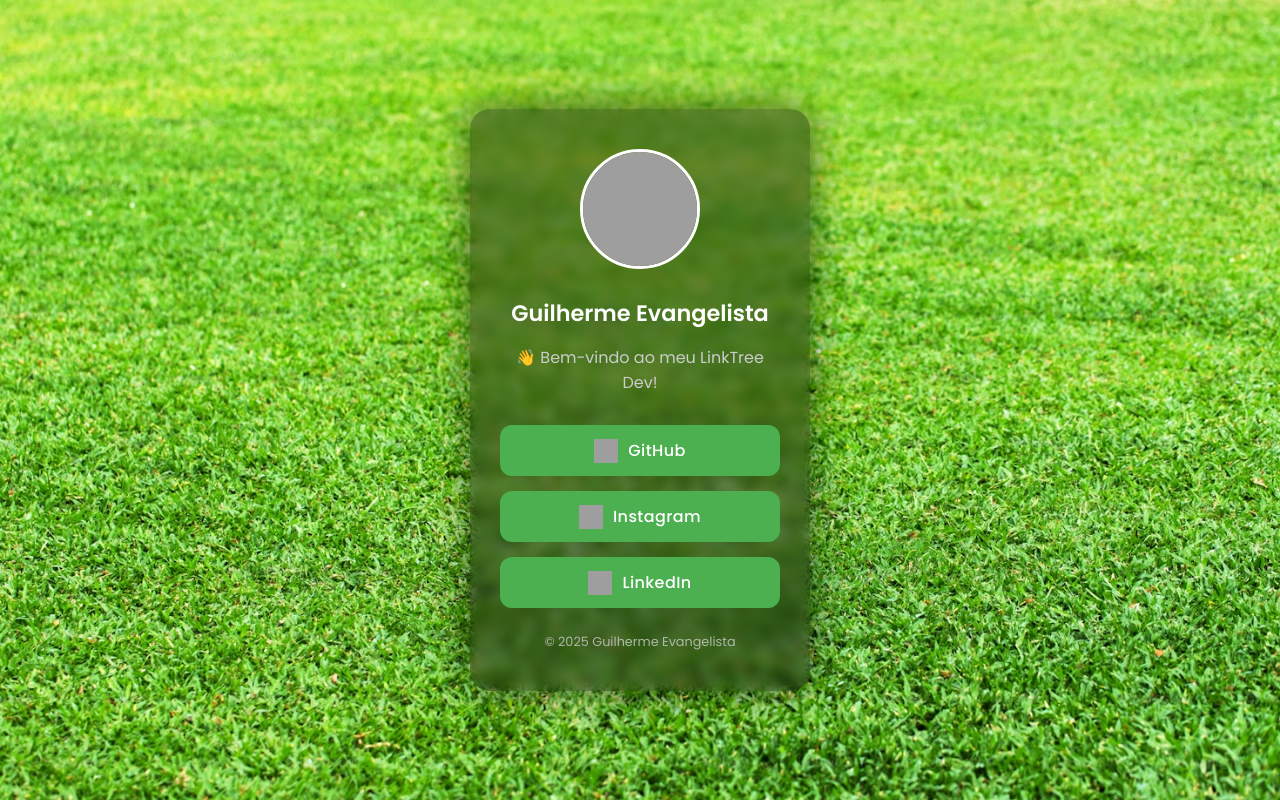
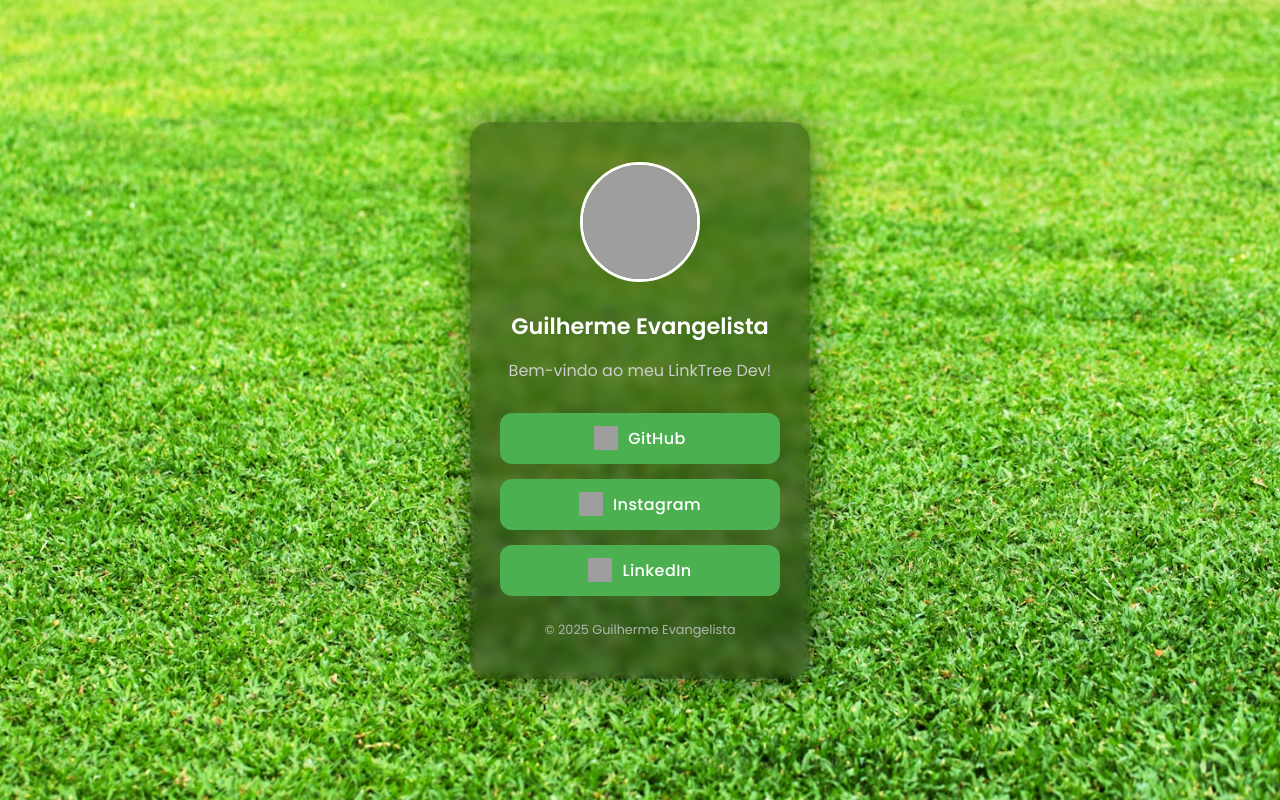
Before and after one commit to guilhermeEvan/LinkTreeDev, a plain HTML site: page index.html in a window 1280 px wide. Drawn offline with Linux system fonts and the light colour scheme; grey boxes are pictures that could not be loaded.

Commit message:
ajeitando o p

```diff
--- a/index.html
+++ b/index.html
@@ -20,7 +20,7 @@
     <header class="profile-section">
       <img src="image/fotoperfil.JPG" alt="Foto de perfil de Guilherme Evangelista" class="profile">
       <h1 class="name">Guilherme Evangelista</h1>
-      <p class="subTitle">👋 Bem-vindo ao meu LinkTree Dev!</p>
+      <p class="subTitle">Bem-vindo ao meu LinkTree Dev!</p>
     </header>
 
     <nav class="links">
```
